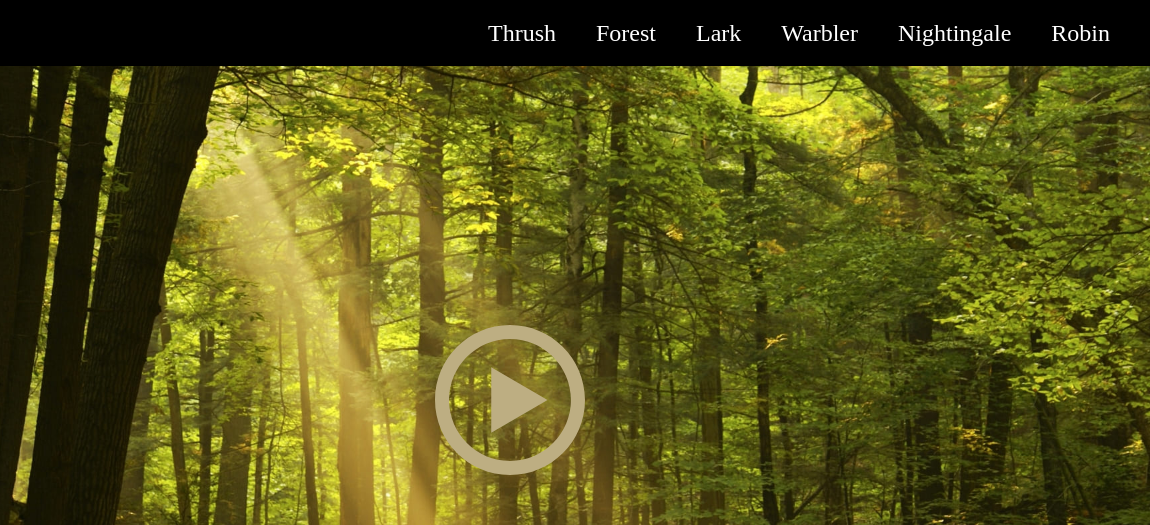
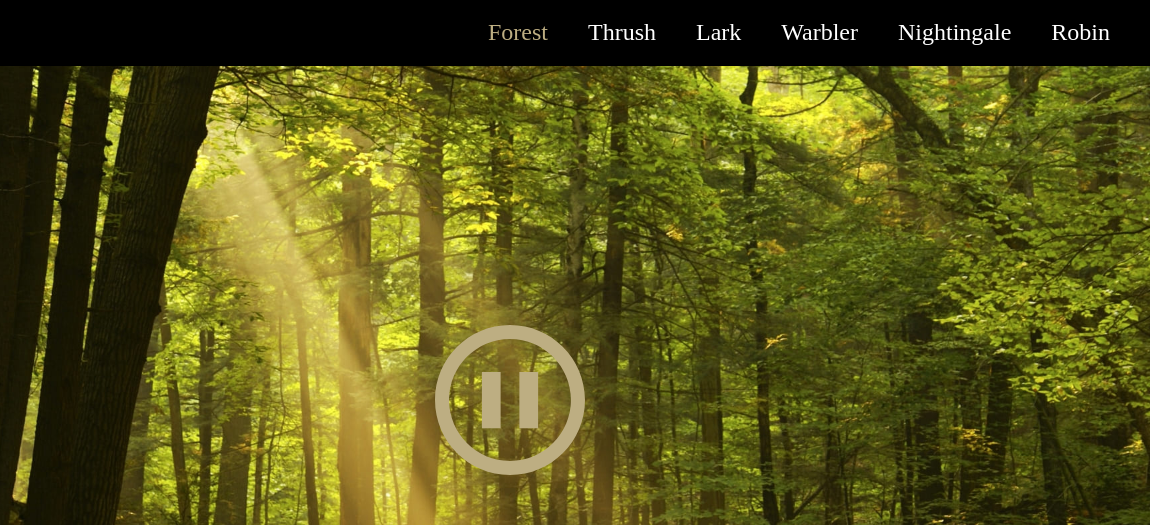
Before and after one commit to asselzhl/eco-sounds, a website built with Vite: page eco-sounds/index.html in a window 1280 px wide. Both pictures are taken after a click on the element 640 px from the left and 400 px from the top of the page. Shown: the top 525 px of the page, 130-1280 px from the left. Built offline with nearby package versions, Linux system fonts and the light colour scheme; a web font is replaced by a local one.

Commit message:
feat: implement background change

```diff
--- a/eco-sounds/index.html
+++ b/eco-sounds/index.html
@@ -15,12 +15,12 @@
           </div>
           <nav class="navigation">
             <ul class="navigation__list">
-              <li class="navigation__item">Thrush</li>
-              <li class="navigation__item">Forest</li>
-              <li class="navigation__item">Lark</li>
-              <li class="navigation__item">Warbler</li>
-              <li class="navigation__item">Nightingale</li>
-              <li class="navigation__item">Robin</li>
+              <li class="navigation__item"><button class="navigation__button" data-name="forest">Forest</button></li>
+              <li class="navigation__item"><button class="navigation__button" data-name="thrush">Thrush</button></li>
+              <li class="navigation__item"><button class="navigation__button" data-name="lark">Lark</button></li>
+              <li class="navigation__item"><button class="navigation__button" data-name="warbler">Warbler</button></li>
+              <li class="navigation__item"><button class="navigation__button" data-name="nightingale">Nightingale</button></li>
+              <li class="navigation__item"><button class="navigation__button" data-name="robin">Robin</button></li>
             </ul>
           </nav>
         </div>
--- a/eco-sounds/src/js/main.js
+++ b/eco-sounds/src/js/main.js
@@ -1 +1,56 @@
 import '../scss/style.scss';
+
+const navButtons = document.querySelectorAll('.navigation__button');
+const main = document.querySelector('.main');
+
+const audio = new Audio();
+
+let isPlay = false;
+
+let activeButtonNum = 0;
+navButtons.forEach((button, i) => {
+    button.setAttribute('data-num', i);
+
+
+    button.addEventListener('click', (e) => {
+        main.style.background = `url(/img/${e.target.dataset.name}.jpg) center/cover no-repeat`;
+
+        let clickedButtonNum = e.target.dataset.num;
+        navButtons[activeButtonNum].classList.remove('active');
+        navButtons[clickedButtonNum].classList.add('active');
+        activeButtonNum = clickedButtonNum;
+
+        audio.src = `/audio/${e.target.dataset.name}.mp3`;
+        audioPlay();
+
+        if (isPlay) {
+            mainButton.classList.add('pause');
+        } else {
+            mainButton.classList.remove('pause');
+        }
+    })
+})
+
+const mainButton = document.querySelector('.main__button');
+mainButton.addEventListener('click', () => {
+    if (!isPlay) {
+        audio.src = '/audio/forest.mp3';
+        audioPlay();
+        mainButton.classList.add('pause');
+        navButtons[0].classList.add('active');
+    } else {
+        audioPause();
+        mainButton.classList.remove('pause');
+    }
+})
+
+
+function audioPlay () {
+    audio.currentTime = 0;
+    audio.play();
+    isPlay = true;
+}
+function audioPause () {
+    audio.pause();
+    isPlay = false;
+}
--- a/eco-sounds/src/scss/style.scss
+++ b/eco-sounds/src/scss/style.scss
@@ -45,16 +45,23 @@
         display: flex;
     }
 	&__item {
-        color: white;
-        transition: .5s;
-
         &:not(:last-child) {
             margin-right: 40px;
         }
+
+    }
+    &__button {
+        color: white;
+        background: transparent;
+        transition: .5s;
+
         &:hover {
             color: #bdae82;
             cursor: pointer;
             transition: .5s;
+        }
+        &.active {
+            color: #bdae82;
         }
     }
 }
@@ -63,7 +70,7 @@
     flex: 1 1 auto;
     background: url(/img/forest.jpg) center/cover no-repeat;
     position: relative;
-
+    transition: 0.5s;
     &__button {
         position: absolute;
         top: 50%;
@@ -72,7 +79,11 @@
         width: 150px;
         height: 150px;
         background: url(/svg/play.svg) center/cover no-repeat;
-        transition: .5s;
+        transition: 1s;
+
+        &.pause {
+            background: url(/svg/pause.svg) center/cover no-repeat;
+        }
 
         &:hover {
             filter: brightness(1.5);
```
